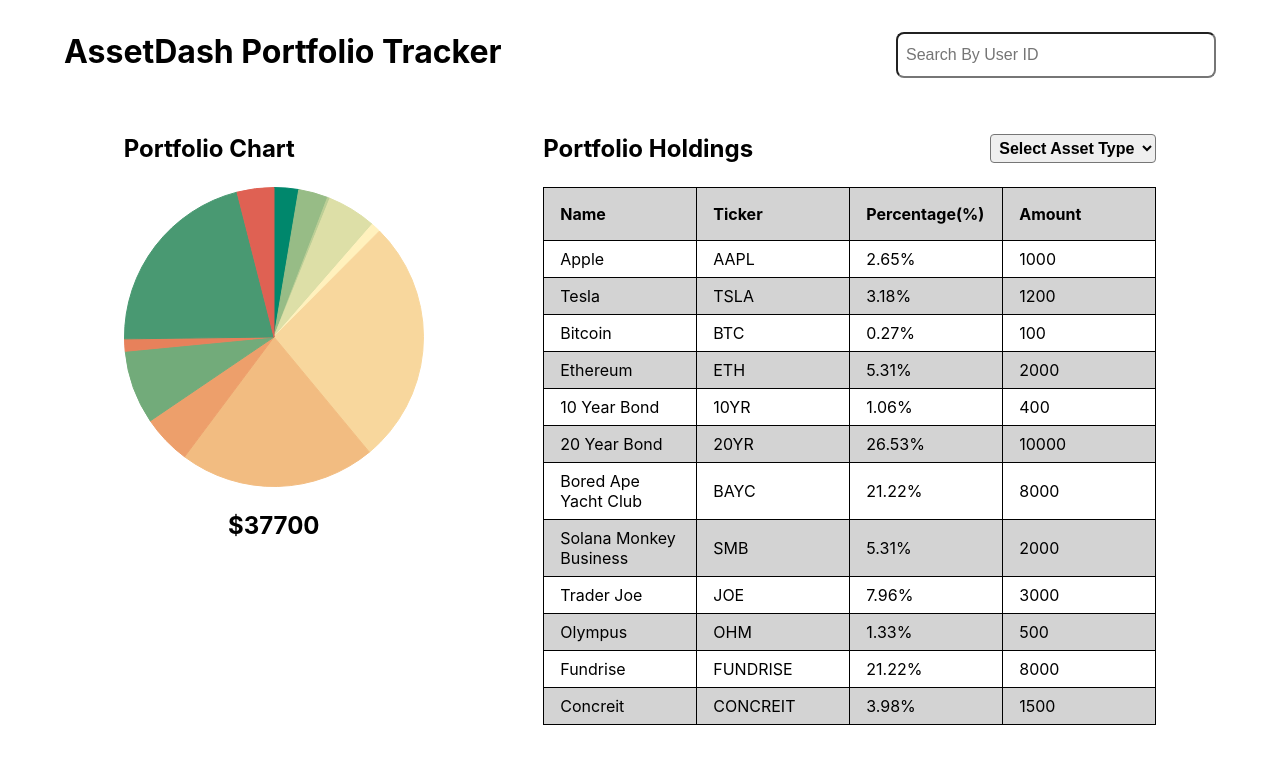
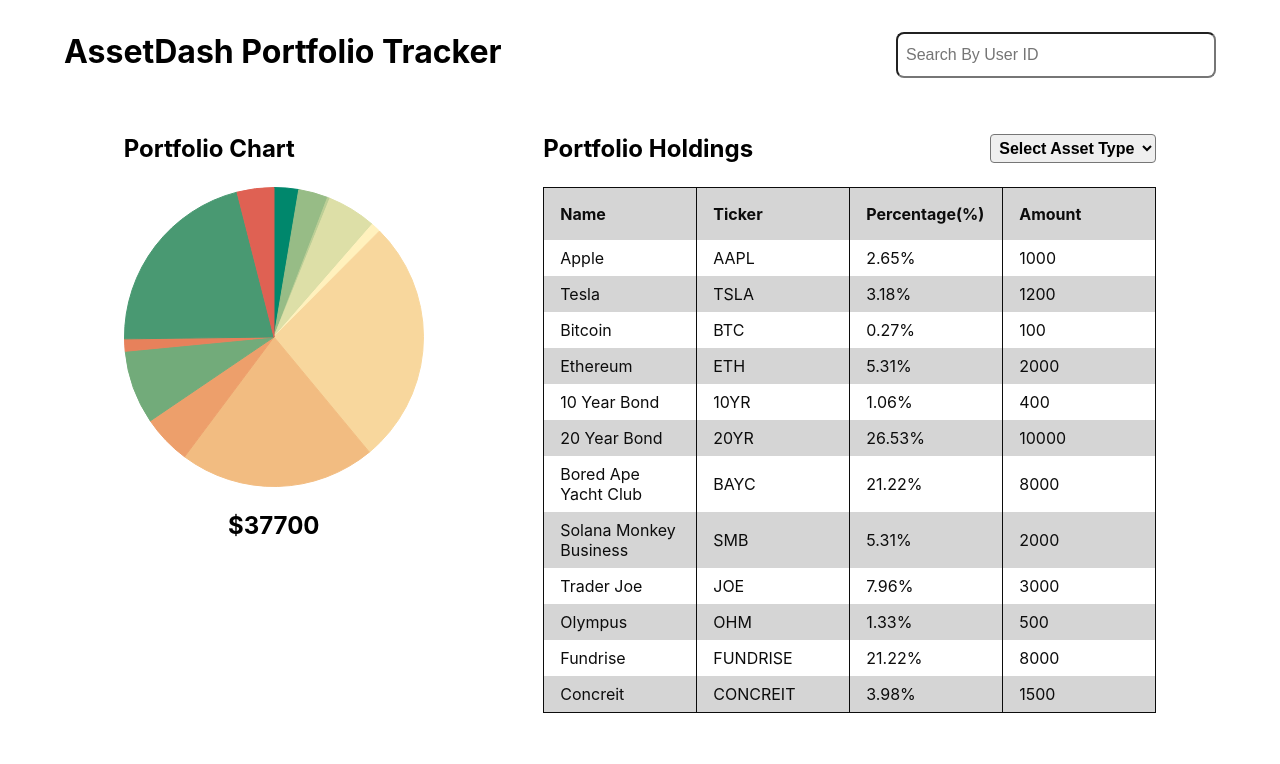
Before and after one commit to rahulmanas/AssetDash, a React (Create React App) app: page / in a window 1280 px wide. Shown: the top 764 px of the page. Built offline with nearby package versions, Linux system fonts and the light colour scheme.

Commit message:
Table color fix

```diff
--- a/src/App.css
+++ b/src/App.css
@@ -56,8 +56,15 @@
   background-color: lightgray;
 }
 
-#resultTable td, #resultTable th {
-  border: 1px solid black;
+#resultTable {
+  background-color: #ffffff; filter: alpha(opacity=40); opacity: 0.95;border:1px black solid;
+}
+table { border-collapse: collapse; }
+th { border-right: solid 1px black;
+  border-left: solid 1px black; }
+td {
+  border-right: solid 1px black;
+  border-left: solid 1px black;
 }
 #resultTable tr:hover {background-color: #ddd;}
 
```
